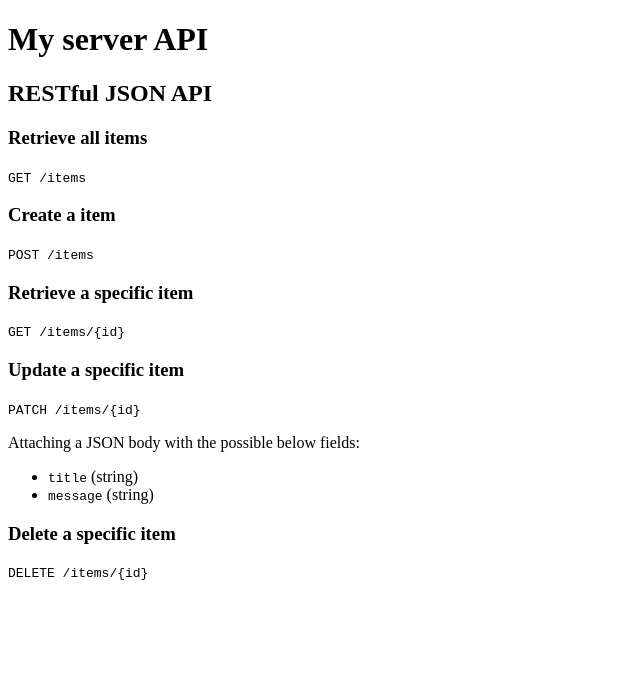
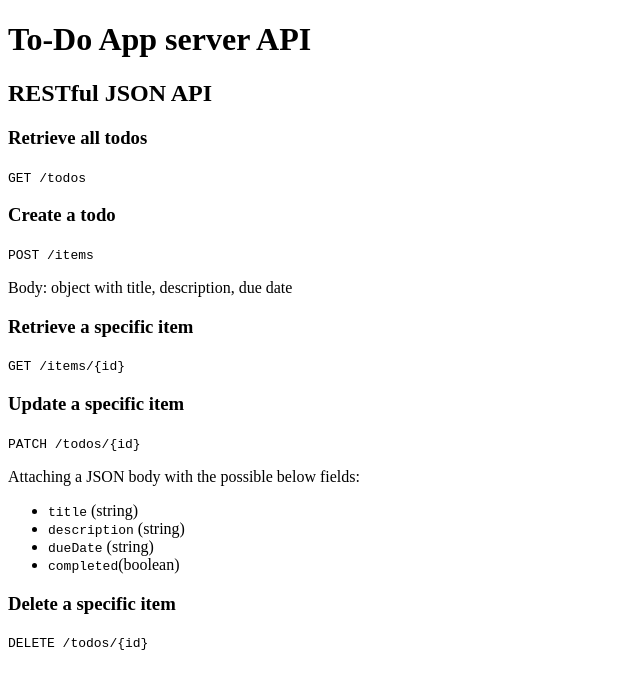
Before and after one commit to hannasophian/todo-app-server, a website: page public/index.html in a window 1280 px wide. Shown: the whole page, without its empty margins (0-640 px from the left). Drawn offline with Linux system fonts and the light colour scheme.

Commit message:
Changed indek page and get by ID

```diff
--- a/public/index.html
+++ b/public/index.html
@@ -1,21 +1,22 @@
 <!DOCTYPE html>
 <html lang="en">
   <head>
-    <title>My server API</title>
+    <title>To-Do App server API</title>
   </head>
   <body>
     <header>
-      <h1>My server API</h1>
+      <h1>To-Do App server API</h1>
       <h2>RESTful JSON API</h2>
     </header>
     <main>
       <section>
-        <h3>Retrieve all items</h3>
-        <p><code>GET /items</code></p>
+        <h3>Retrieve all todos</h3>
+        <p><code>GET /todos</code></p>
       </section>
       <section>
-        <h3>Create a item</h3>
+        <h3>Create a todo</h3>
         <p><code>POST /items</code></p>
+        <p>Body: object with title, description, due date</p>
       </section>
       <section>
         <h3>Retrieve a specific item</h3>
@@ -23,16 +24,19 @@
       </section>
       <section>
         <h3>Update a specific item</h3>
-        <p><code>PATCH /items/{id}</code></p>
+        <p><code>PATCH /todos/{id}</code></p>
         <p>Attaching a JSON body with the possible below fields:</p>
         <ul>
           <li><code>title</code> (string)</li>
-          <li><code>message</code> (string)</li>
+          <li><code>description</code> (string)</li>
+          <li><code>dueDate</code> (string)</li>
+          <li><code>completed</code>(boolean)</li>
+
         </ul>
       </section>
       <section>
         <h3>Delete a specific item</h3>
-        <p><code>DELETE /items/{id}</code></p>
+        <p><code>DELETE /todos/{id}</code></p>
       </section>
     </main>
   </body>
--- a/src/server.ts
+++ b/src/server.ts
@@ -5,6 +5,7 @@ import {
   addToDoItem,
   deleteToDoItemById,
   updateToDoItemById,
+  getToDoItemById,
 } from "./db";
 import { inputToDoItem } from "./components/inputToDoItem";
 // import dotenv from "dotenv";
@@ -43,6 +44,11 @@ app.get("/todos", (req, res) => {
   const allToDos = getAllDbItems();
   res.status(200).json(allToDos);
 });
+
+app.get("/todos/:id", (req, res) => {
+  const singleToDo = getToDoItemById(parseInt(req.params.id));
+  res.status(200).json(singleToDo)
+})
 
 // POST /items
 app.post<{}, {}, inputToDoItem>("/todos", (req, res) => {
```
